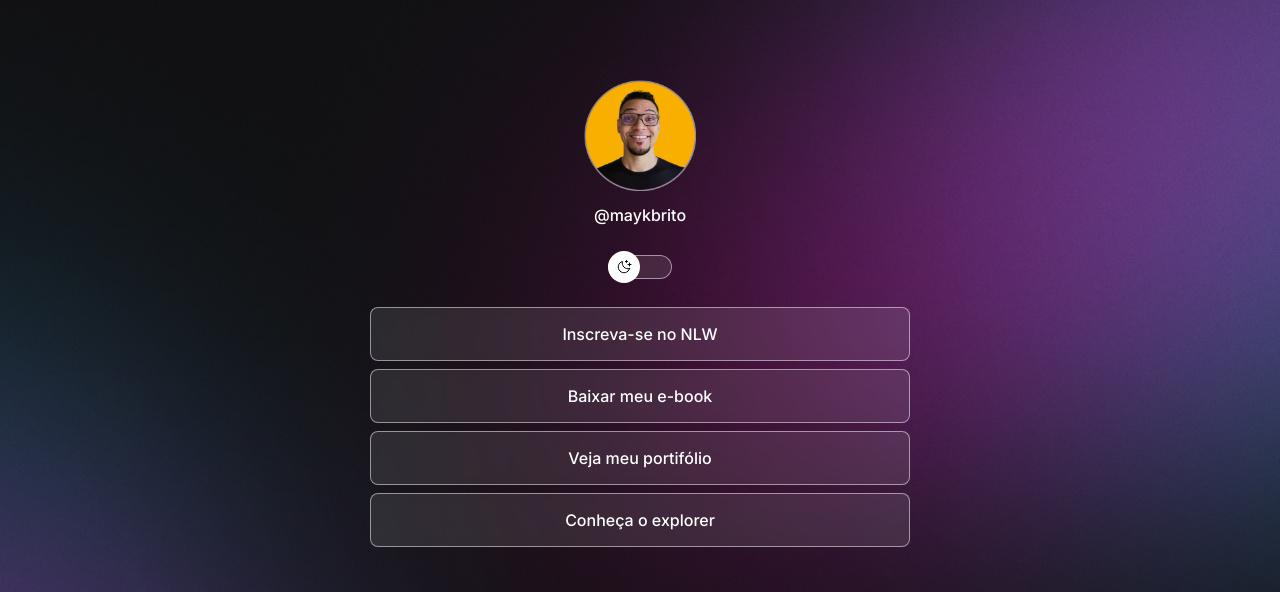
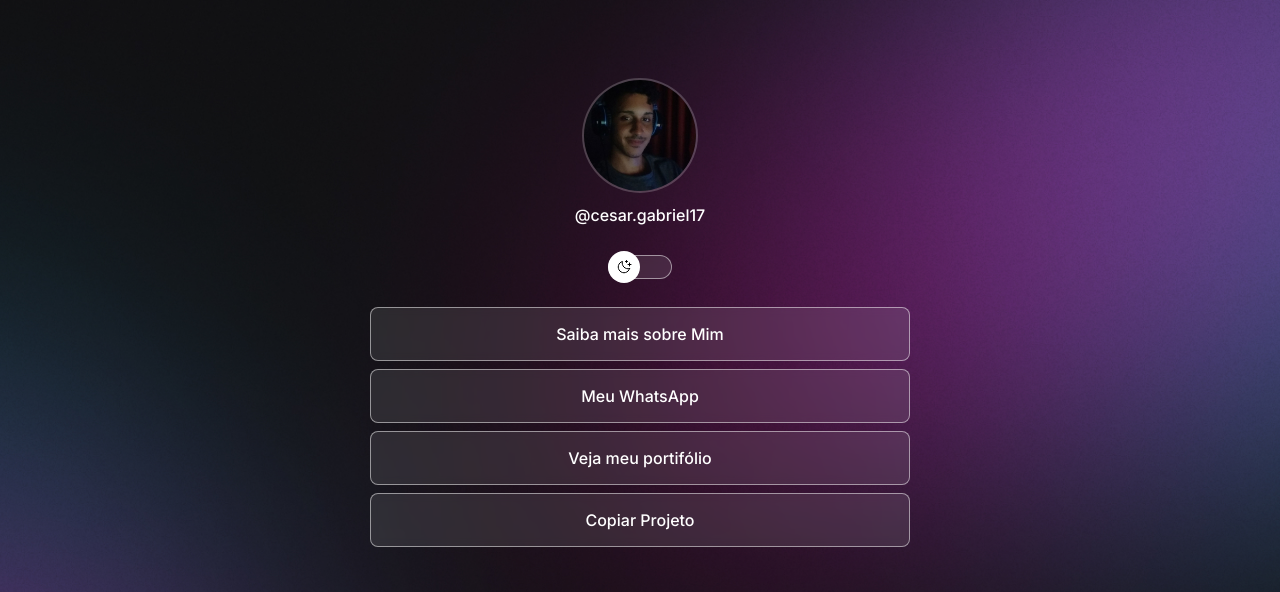
Before and after one commit to Ces4rGabriel/Social-Links, a plain HTML site: page index.html in a window 1280 px wide. Shown: the top 592 px of the page. Drawn offline with nearby package versions, Linux system fonts and the light colour scheme.

Commit message:
ultimas modificações

```diff
--- a/index.html
+++ b/index.html
@@ -11,18 +11,18 @@
   <body>
       <div id="container">
           <div id="profile">
-              <img src="assets/assets/avatar.png" alt="Seu Avatar">
-              <p>@maykbrito</p>
+              <img src="assets/assets/avatar-cesar.png" alt="Seu Avatar">
+              <p>@cesar.gabriel17</p>
           </div>
           <div id="switch">
             <button onclick="toggleMode()"></button>
             <span></span>
           </div>
           <ul>
-              <li><a href="#">Inscreva-se no NLW</a></li>
-              <li><a href="#">Baixar meu e-book</a></li>
+              <li><a href="#">Saiba mais sobre Mim</a></li>
+              <li><a href="#">Meu WhatsApp</a></li>
               <li><a href="#">Veja meu portifólio</a></li>
-              <li><a href="https://rocketseat.com.br/explorer" target="_blank">Conheça o explorer</a ></li>
+              <li><a href="#" target="_blank">Copiar Projeto</a ></li>
           </ul>
           <div id="social-links">
               <a href="#" target="_blank">
--- a/script.js
+++ b/script.js
@@ -1,3 +1,4 @@
+
 function toggleMode(){
   const html = document.querySelector('html');
   const img = document.querySelector('#profile img');
@@ -5,10 +6,10 @@ function toggleMode(){
   if(html.classList.contains('light')){
     html.classList.remove('light');
 
-    img.setAttribute('src', 'assets/assets/avatar-light.png')
+    img.setAttribute('src', 'assets/assets/avatar-cesar.png')
   }else{
     html.classList.add('light');
 
-    img.setAttribute('src', 'assets/assets/avatar.png')
+    img.setAttribute('src', 'assets/assets/avatar-light-cesar.png')
   }
 }
--- a/style.css
+++ b/style.css
@@ -56,6 +56,8 @@ body {
 
 #profile img {
   width: 112px;
+  border-radius: 50%;
+  outline: 2px solid var(--highlight-color);
 }
 
 #profile p {
@@ -209,6 +211,4 @@ footer a {
   }
 }
 
-
-
 /* Path: style.css */
```
Also changed, not shown: assets/assets/avatar-cesar.png (added), assets/assets/avatar-light-cesar.png (added), assets/assets/avatar-light.png (deleted), assets/assets/avatar.png (deleted).
